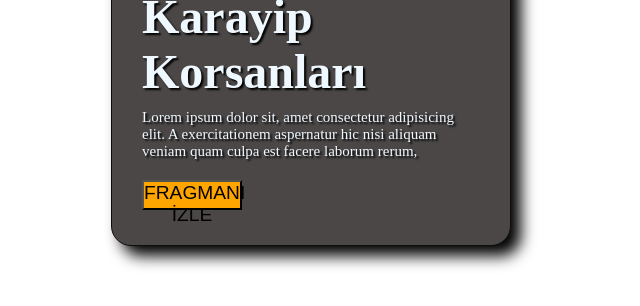
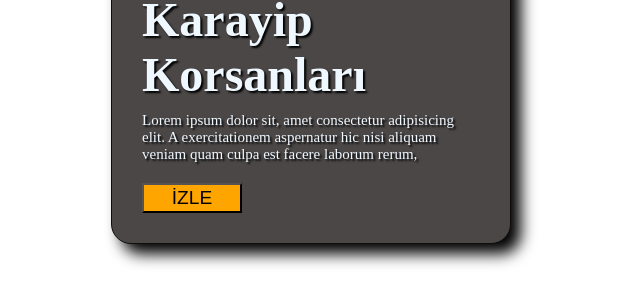
Before and after one commit to SonerUzz/Beginner-Project, a plain HTML site: page Fragman Popup/index.html in a window 1280 px wide. Shown: the part 434-740 px from the top of the page, without its empty margins (329-969 px from the left). Drawn offline with Linux system fonts and the light colour scheme.

Commit message:
Update index.html

```diff
--- a/Fragman Popup/index.html
+++ b/Fragman Popup/index.html
@@ -20,7 +20,7 @@
           exercitationem aspernatur hic nisi aliquam veniam quam culpa est
           facere laborum rerum,
         </p>
-        <button class="izle">FRAGMANI İZLE</button>
+        <button class="izle">İZLE</button>
       </div>
       <div class="trailer active">
         <video src="trailer.mp4" controls></video>
```
